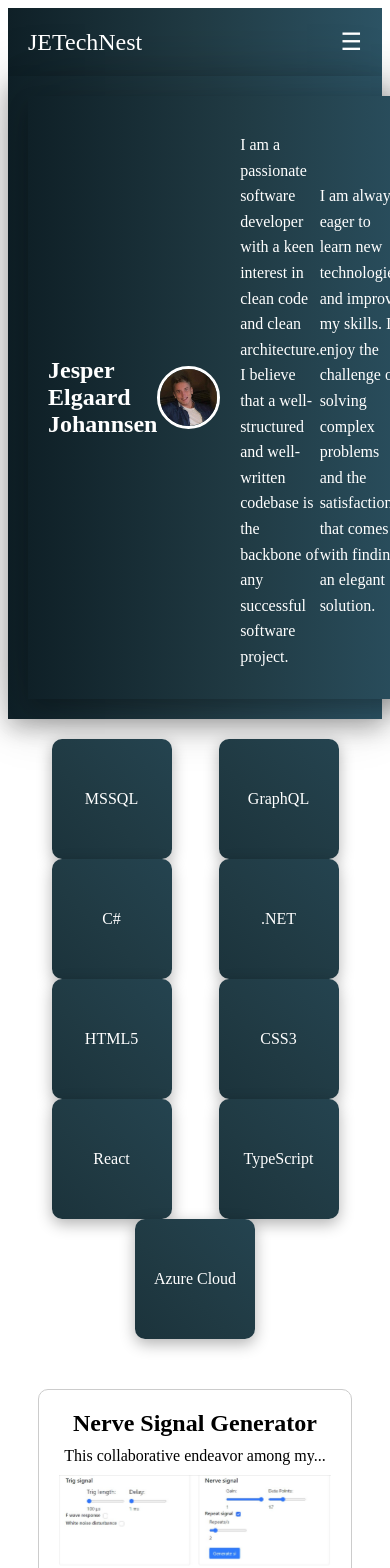
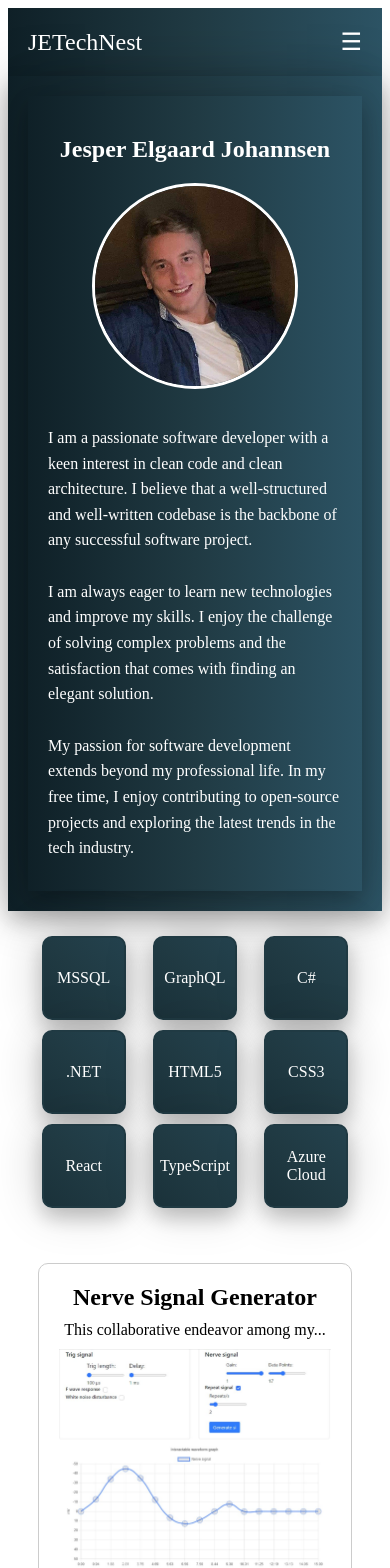
Before and after one commit to Jesperejohannsen/jetechnest, a React (Vite) app: page / in a window 390 px wide. Shown: the top 1568 px of the page. Built offline with nearby package versions, Linux system fonts and the light colour scheme.

Commit message:
making website responsive

```diff
--- a/src/components/about/About.css
+++ b/src/components/about/About.css
@@ -5,6 +5,7 @@
   padding: 20px;
   box-shadow: 0px 10px 20px rgba(0, 0, 0, 0.2), 0px 0px 50px rgba(0, 0, 0, 0.2);
   display: flex;
+  flex-direction: row;
   align-items: center;
 }
 
@@ -22,7 +23,20 @@
   border-radius: 50%;
   margin-right: 20px;
   border: 3px solid #fff;
-  width: 15%;
+  width: 100%;
+  max-width: 200px;
   height: auto;
   object-fit: cover;
 }
+
+@media (max-width: 600px) {
+  .about {
+    flex-direction: column;
+    align-items: center;
+  }
+
+  .profile-image {
+    margin-right: 0;
+    margin-bottom: 20px;
+  }
+}
--- a/src/components/contact/Contact.css
+++ b/src/components/contact/Contact.css
@@ -2,16 +2,25 @@
   display: flex;
   justify-content: center;
   gap: 20px;
-  background: linear-gradient(90deg, rgba(2,0,36,1) 0%, rgba(9,9,121,1) 35%, rgba(0,212,255,1) 100%);
+  background: linear-gradient(to right, #0f2027, #203a43, #2c5364);
   padding: 20px;
   border-radius: 10px;
+  flex-wrap: wrap;
 }
 
 .contact a {
   color: #fff;
   transition: color 0.3s ease;
+  margin: 10px;
 }
 
 .contact a:hover {
   color: #ddd;
 }
+
+@media (max-width: 600px) {
+  .contact {
+    flex-direction: column;
+    align-items: center;
+  }
+}
--- a/src/components/contact/Contact.tsx
+++ b/src/components/contact/Contact.tsx
@@ -6,13 +6,13 @@ import './Contact.css';
 const Contact = () => {
   return (
     <div className="contact">
-      <a href="https://github.com/yourusername" target="_blank" rel="noopener noreferrer">
+      <a href="https://github.com/Jesperejohannsen" target="_blank" rel="noopener noreferrer">
         <FontAwesomeIcon icon={faGithub} size="2x" />
       </a>
-      <a href="https://linkedin.com/in/yourusername" target="_blank" rel="noopener noreferrer">
+      <a href="https://www.linkedin.com/in/jesper-johannsen-61a140161/" target="_blank" rel="noopener noreferrer">
         <FontAwesomeIcon icon={faLinkedin} size="2x" />
       </a>
-      <a href="mailto:your.email@example.com">
+      <a href="mailto:jesperejohannsen@outlook.dk">
         <FontAwesomeIcon icon={faEnvelope} size="2x" />
       </a>
     </div>
--- a/src/components/projects/ProjectsSection.css
+++ b/src/components/projects/ProjectsSection.css
@@ -3,6 +3,7 @@
   flex-wrap: wrap;
   justify-content: space-around;
   padding: 20px;
+
 }
 
 .project-card {
@@ -83,7 +84,7 @@
   background: white;
   padding: 20px;
   border-radius: 10px;
-  width: 50%;
+  width: 90%;
   max-width: 800px;
   display: flex;
   flex-direction: column;
@@ -92,8 +93,9 @@
 }
 
 .modal-content img {
-  width: 500px;
+  width: 100%;
   height: auto;
+  max-width: 500px;
 }
 
 .modal-content div {
@@ -116,3 +118,15 @@
 .close-button:hover {
   color: #ccc;
 }
+
+@media (max-width: 600px) {
+  .modal-content {
+    width: 100%;
+  }
+
+  .close-button {
+    top: 5px;
+    right: 5px;
+    font-size: 1em;
+  }
+}
--- a/src/components/skills/SkillSection.css
+++ b/src/components/skills/SkillSection.css
@@ -1,10 +1,10 @@
-/* SkillSection.css */
-
 .skill-section {
   display: flex;
   flex-wrap: wrap;
   justify-content: space-around;
   padding: 20px;
+  opacity: 0;
+  animation: loadIn 1s forwards;
 }
 
 .skill-box {
@@ -17,22 +17,45 @@
   border-radius: 10px;
   background: linear-gradient(45deg, #0f2027, #203a43, #2c5364);
   background-size: 300% 300%;
-  animation: gradient 5s ease infinite;
-  box-shadow: 0 5px 15px rgba(0, 0, 0, 0.3);
+  animation: gradient 5s ease infinite, domino 1s forwards;
+  box-shadow: 0px 10px 20px rgba(0, 0, 0, 0.2), 0px 0px 50px rgba(0, 0, 0, 0.2);
+  margin: 10px;
+  opacity: 0;
+  border: 2px solid #203a43;
+  transition: background-color 0.3s ease-in-out, transform 0.3s ease-in-out;
+}
+
+.skill-box:hover {
+  transform: scale(1.1);
+  box-shadow: 0px 10px 20px rgba(0, 0, 0, 0.3), 0px 0px 50px rgba(0, 0, 0, 0.3);
+  background-color: #203a43;
 }
 
 .skill-name {
   text-align: center;
 }
 
-@keyframes gradient {
+@keyframes loadIn {
+  to {
+    opacity: 1;
+  }
+}
+
+@keyframes domino {
   0% {
-    background-position: 0% 50%;
-  }
-  50% {
-    background-position: 100% 50%;
+    transform: translateY(-50px);
+    opacity: 0;
   }
   100% {
-    background-position: 0% 50%;
+    transform: translateY(0);
+    opacity: 1;
   }
 }
+
+@media (max-width: 600px) {
+  .skill-box {
+    width: 80px;
+    height: 80px;
+    margin: 5px;
+  }
+}
```
